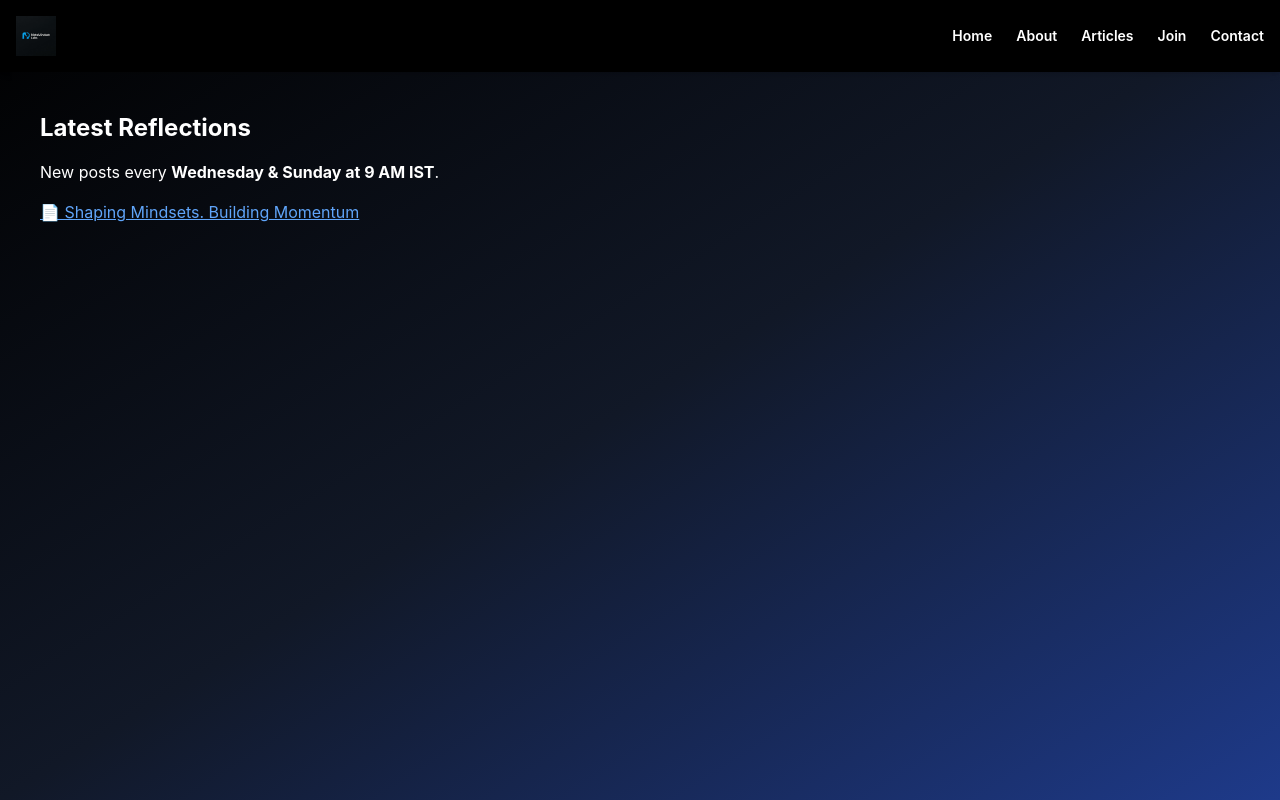
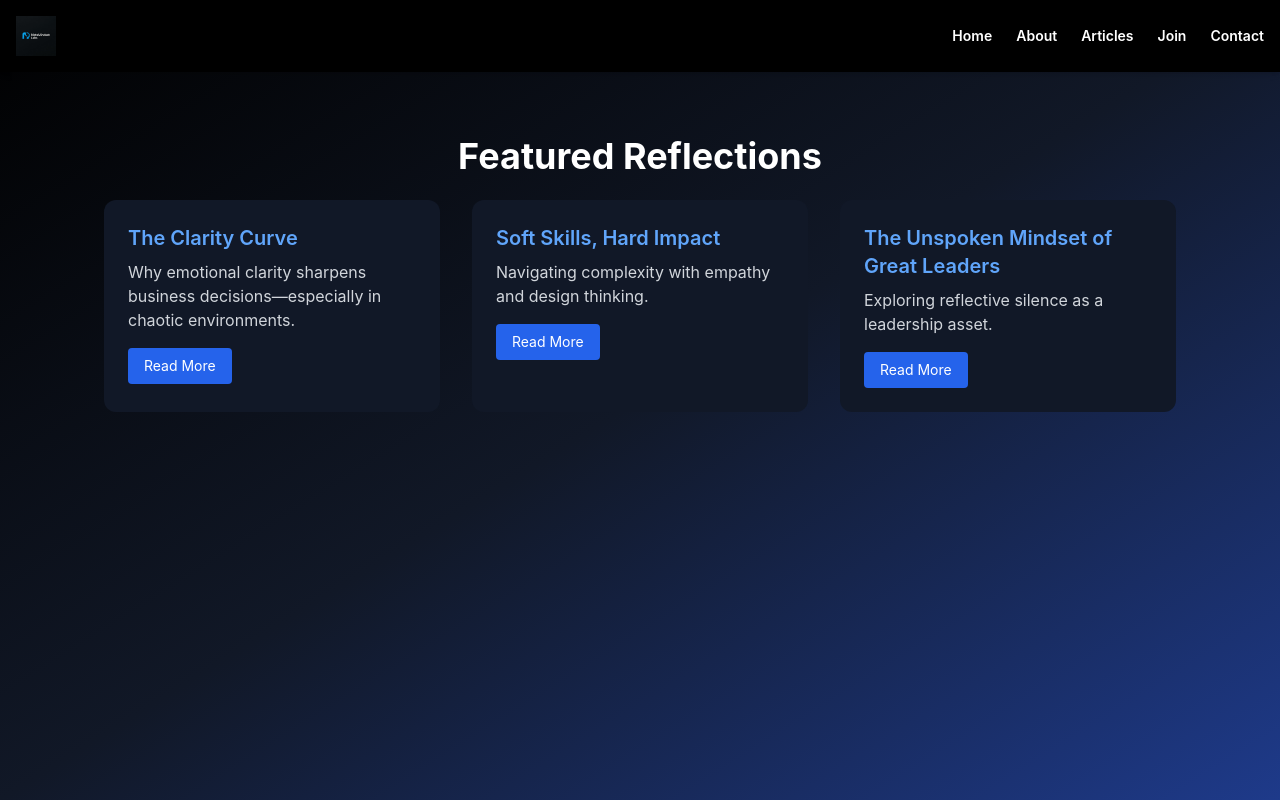
Before and after one commit to Gyanankur23/MetaMindset-Labs, a React (Create React App) app: page /articles in a window 1280 px wide. Built offline with nearby package versions, Linux system fonts and the light colour scheme; the HTML template or start-up script is replaced by a standard one.

Commit message:
Update Articles.jsx

```diff
--- a/src/pages/Articles.jsx
+++ b/src/pages/Articles.jsx
@@ -1,16 +1,24 @@
 export default function Articles() {
+  const entries = [
+    { title: 'The Clarity Curve', text: 'Why emotional clarity sharpens business decisions—especially in chaotic environments.' },
+    { title: 'Soft Skills, Hard Impact', text: 'Navigating complexity with empathy and design thinking.' },
+    { title: 'The Unspoken Mindset of Great Leaders', text: 'Exploring reflective silence as a leadership asset.' }
+  ];
+
   return (
-    <section className="p-10">
-      <h2 className="text-2xl font-bold mb-4">Latest Reflections</h2>
-      <p>New posts every <strong>Wednesday & Sunday at 9 AM IST</strong>.</p>
-      <a
-        href="https://www.linkedin.com/pulse/shaping-mindsets-building-momentum-metamindset-labs-miwwf"
-        target="_blank"
-        rel="noopener noreferrer"
-        className="text-blue-400 underline mt-4 block"
-      >
-        📄 Shaping Mindsets. Building Momentum
-      </a>
+    <section className="px-10 py-16 text-white max-w-6xl mx-auto">
+      <h2 className="text-4xl font-bold mb-6 text-center">Featured Reflections</h2>
+      <div className="grid md:grid-cols-2 lg:grid-cols-3 gap-8">
+        {entries.map((entry, idx) => (
+          <div key={idx} className="bg-gray-900 p-6 rounded-xl hover:shadow-2xl transition duration-300">
+            <h3 className="text-xl font-semibold mb-2 text-blue-400">{entry.title}</h3>
+            <p className="text-md text-gray-300">{entry.text}</p>
+            <button className="mt-4 px-4 py-2 bg-blue-600 hover:bg-blue-700 text-white rounded text-sm">
+              Read More
+            </button>
+          </div>
+        ))}
+      </div>
     </section>
   );
 }
```
